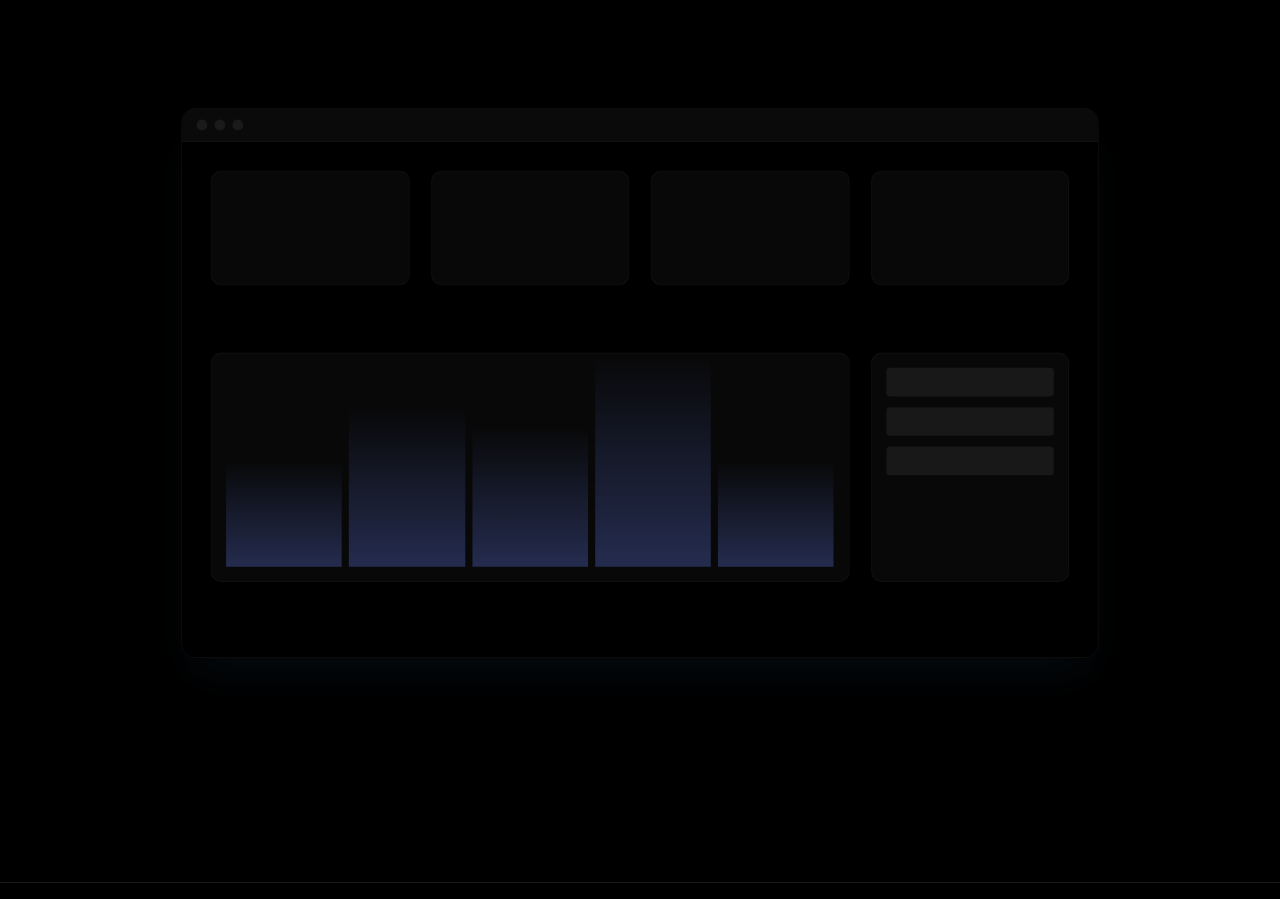
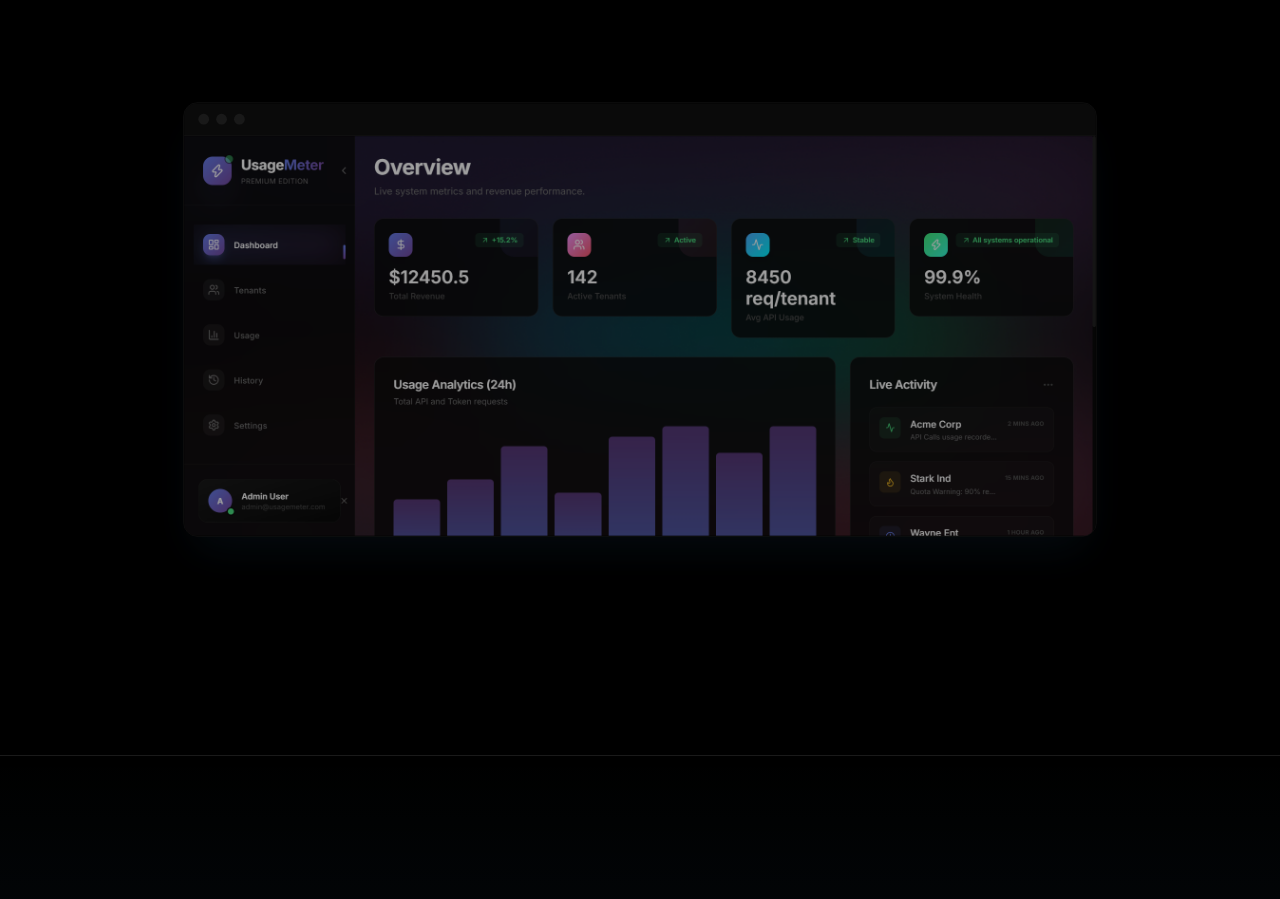
Before and after one commit to nareshchandu17/flyrank-capstone-metering-billing, a React (Vite) app in the folder frontend/: page / in a window 1280 px wide. Shown: the part 4760-5659 px from the top of the page. Built offline with nearby package versions, Linux system fonts and the light colour scheme.

Commit message:
feat: replace landing page dashboard mockup with actual screenshot of dashboard

```diff
--- a/frontend/src/pages/FramerLanding.jsx
+++ b/frontend/src/pages/FramerLanding.jsx
@@ -351,28 +351,12 @@ const FramerLanding = () => {
               <div className="w-3 h-3 rounded-full bg-white/10" />
               <div className="w-3 h-3 rounded-full bg-white/10" />
             </div>
-            {/* A stylized abstraction of our FramerDashboard */}
-            <div className="bg-black p-8 grid grid-cols-4 gap-6 aspect-video">
-              {/* Stat blocks */}
-              <div className="col-span-1 h-32 bg-white/5 rounded-xl border border-white/5" />
-              <div className="col-span-1 h-32 bg-white/5 rounded-xl border border-white/5" />
-              <div className="col-span-1 h-32 bg-white/5 rounded-xl border border-white/5" />
-              <div className="col-span-1 h-32 bg-white/5 rounded-xl border border-white/5" />
-              {/* Chart block */}
-              <div className="col-span-3 h-64 bg-white/5 rounded-xl border border-white/5 relative overflow-hidden flex items-end px-4 pb-4 gap-2">
-                <div className="w-full h-1/2 bg-gradient-to-t from-[#667eea]/50 to-transparent rounded-t" />
-                <div className="w-full h-3/4 bg-gradient-to-t from-[#667eea]/50 to-transparent rounded-t" />
-                <div className="w-full h-2/3 bg-gradient-to-t from-[#667eea]/50 to-transparent rounded-t" />
-                <div className="w-full h-full bg-gradient-to-t from-[#667eea]/50 to-transparent rounded-t" />
-                <div className="w-full h-1/2 bg-gradient-to-t from-[#667eea]/50 to-transparent rounded-t" />
-              </div>
-              {/* Activity block */}
-              <div className="col-span-1 h-64 bg-white/5 rounded-xl border border-white/5 flex flex-col gap-3 p-4">
-                <div className="w-full h-8 bg-white/10 rounded" />
-                <div className="w-full h-8 bg-white/10 rounded" />
-                <div className="w-full h-8 bg-white/10 rounded" />
-              </div>
-            </div>
+
+            <img
+              src="/dashboard-mockup.png"
+              alt="Dashboard Preview"
+              className="w-full h-auto block"
+            />
           </motion.div>
         </div>
       </section>
```
Also changed, not shown: frontend/public/dashboard-mockup.png (added).
